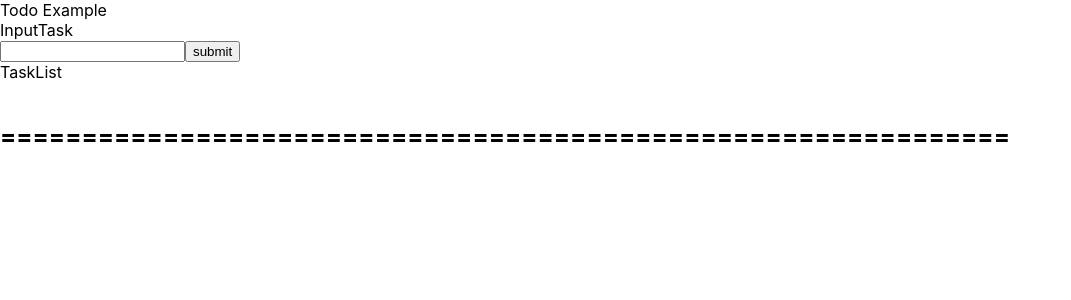
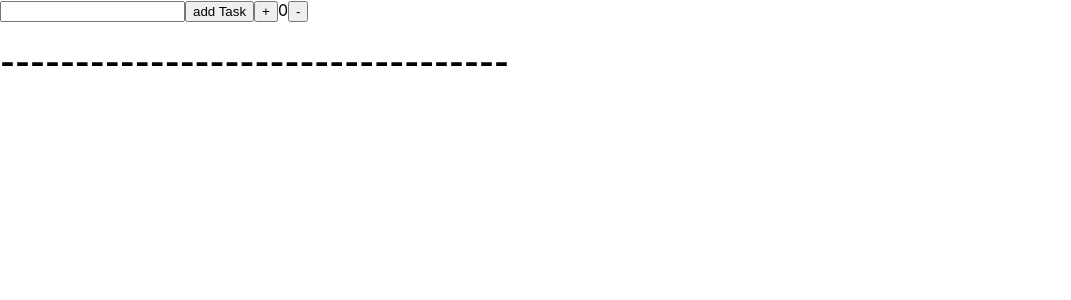
Before and after one commit to codea-holic/Reels, a React (Create React App) app: page / in a window 1280 px wide. Shown: the top 300 px of the page, without its empty margins (0-1071 px from the left). Built offline with nearby package versions, Linux system fonts and the light colour scheme.

Commit message:
useEffect all Cases and their clean-up function

```diff
--- a/src/App.js
+++ b/src/App.js
@@ -1,82 +1,112 @@
 import './App.css';
-import { useState } from 'react';
+import { useEffect, useState } from "react";
 function App() {
-
-  const [list, updateList] = useState([]);
+  const [list, setList] = useState([]);
   const addNewTask = (task) => {
-    console.log(list.length);
-    const listCopy = [...list]; // copy value by value
-    listCopy.push(task);
-    updateList(listCopy);
+    let copyOfList = [...list]
+    copyOfList.push
+      ({ task: task, id: copyOfList.length + 1 });
+    // fill
+    setList(copyOfList)
+  }
+  const deleteTask = (task) => {
+    console.log("app " + task);
+    let filteredList = list.filter((taskObj) => {
+      return taskObj.task != task;
+    })
+    setList(filteredList)
   }
 
-  const handleDelete = (dIdx) => {
-    const filteredContent = list.filter(function (task, idx) {
-      return idx !== dIdx;
-    })
 
-    updateList(filteredContent);
-  }
-
-  return (
-    <>
-      <div>Todo Example</div>
-      <InputTask addNewTask={addNewTask}></InputTask>
-      <TaskList list={list} handleDelete={handleDelete}></TaskList>
-    </>
+  return (<>
+    <InputBox addNewTask={addNewTask} ></InputBox>
+    <h1>----------------------------------</h1>
+    <TaskList list={list} deleteTask={deleteTask}></TaskList>
+  </>
   );
 }
+function InputBox(prop) {
+  let [cInput, setInput] = useState("");
+  let [count, setCount] = useState(0);
+  const setcInput = (e) => {
+    setInput(e.target.value)
+  }
+  const setFinalTask = () => {
+    prop.addNewTask(cInput);
+    setInput("");
+  }
+  // function cleanup() {
+  //   console.log("I am a cleanup");
+  // }
+  // useEffect(() => {
+  //   console.log("I will run in input");
+  //   return cleanup;
+  // }, [count]);
 
-function InputTask(props) {
+  return (<>
+    <input type="text" value={cInput}
+      onChange={setcInput}
+    />
+    <button type="button" onClick={setFinalTask}>add Task</button>
 
-  const { addNewTask } = props
-  const [cValue, setValue] = useState("");
+    <button onClick={() => {
+      setCount(count + 1)
+    }}>+</button>
+    <span>{count}</span>
+    <button onClick={() => {
+      setCount(count - 1)
+    }}
+    >-</button>
 
-  const setCInput = (e) => {
-    console.log(e.target.value);
-    setValue(e.target.value);
-  }
-
-  const setFinalTask = () => {
-    addNewTask(cValue);
-    setValue("");
-  }
-
-  return (
-    <>
-      <div>InputTask</div>
-      <input type="text" value={cValue} onChange={setCInput}></input>
-      <input type="button" value="submit" onClick={setFinalTask}></input>
-    </>
+  </>
   )
 }
 
-function TaskList(props) {
-  const { list, handleDelete } = props;
+function TaskList(prop) {
+  // console.log("Hello from task list");
+  // no args
+  // function cleanup() {
+  //   console.log("I am cleanup");
+  // }
+  // useEffect(function () {
+  //   console.log("useEffect after return is printed");
+  //   return cleanup;
+  // });
 
-  const deleteTask = (task, idx) => {
-    console.log("Delete called to " + task + " delete this task");
-    handleDelete(idx);
-  }
-  return (
-    <>
-      <div>TaskList</div>
-      <br></br>
-      <h2>==============================================================</h2>
-      <>
-        {
-          list.map(function (task, idx) {
-            return <div key={idx}>
-              <div>{task}</div>
-              <input type="button" value="Delete" onClick={() => {
-                deleteTask(task, idx);
-              }}></input>
-            </div>
-          })
-        }
-      </>
-    </>
+  // empty array
+  // useEffect(function () {
+  //   console.log("useEffect after return is printed");
+  // }, []);
+  // console.log("Hello after from task List");
+
+
+  let { list, deleteTask } = prop;
+  return (list.map((taskObj, idx) => {
+    return (<ListItem taskObj={taskObj} deleteTask={deleteTask} key={idx}></ListItem>
+    )
+  })
   )
 }
 
+function ListItem(props) {
+  function cleanup() {
+    console.log("I am cleanup");
+  }
+useEffect(function () {
+    console.log("useEffect after return is printed");
+    return cleanup;
+  }, []);
+
+  let { taskObj, idx, deleteTask } = props;
+  return (
+    <div key={taskObj.id}>
+      <div >{taskObj.task}</div>
+      <button type="button"
+        onClick={() => { deleteTask(taskObj.task) }}
+      > Delete</button>
+    </div>
+  )
+
+}
+
 export default App;
```
